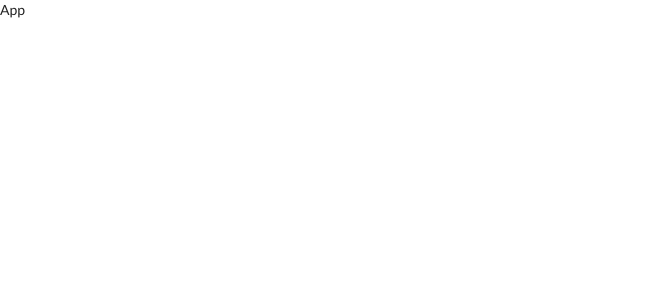
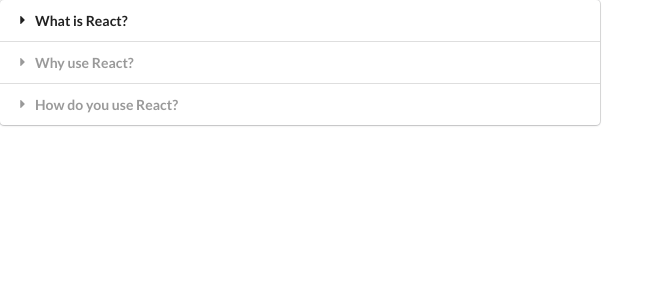
Before and after one commit to deekshagupta/Modern-React-with-Redux, a React (Create React App) app: page / in a window 1280 px wide. Shown: the top 300 px of the page, without its empty margins (0-664 px from the left). Built offline with nearby package versions, Linux system fonts and the light colour scheme.

Commit message:
Accordion

```diff
--- /dev/null
+++ b/src/App.js
@@ -0,0 +1,25 @@
+import React from 'react';
+import Accordion from './components/Accordion';
+
+const items = [
+  {
+    title: 'What is React?',
+    content: 'React is a front end javascript framework',
+  },
+  {
+    title: 'Why use React?',
+    content: 'React is a favorite JS library among engineers',
+  },
+  {
+    title: 'How do you use React?',
+    content: 'You use React by creating components',
+  },
+];
+
+export default () => {
+  return (
+    <div>
+      <Accordion items={items} />
+    </div>
+  );
+};
--- /dev/null
+++ b/src/components/Accordion.js
@@ -0,0 +1,31 @@
+import React, { useState } from "react";
+
+const Accordion = ({ items }) => {
+  const [activeIndex, setActiveIndex] = useState(null);
+
+  const onTitleClick = (index) => {
+    setActiveIndex(index, () => {
+      console.log("madhur");
+    });
+  };
+
+  const renderedItems = items.map((item, index) => {
+    const active = index === activeIndex ? "active" : "";
+
+    return (
+      <React.Fragment key={item.title}>
+        <div className={`title ${active}`} onClick={() => onTitleClick(index)}>
+          <i className="dropdown icon"></i>
+          {item.title}
+        </div>
+        <div className={`content ${active}`}>
+          <p>{item.content}</p>
+        </div>
+      </React.Fragment>
+    );
+  });
+
+  return <div className="ui styled accordion">{renderedItems}</div>;
+};
+
+export default Accordion;
--- a/src/components/App.js
+++ /dev/null
@@ -1,7 +0,0 @@
-import React from "react";
-
-const App = () => {
-  return <div> App </div>;
-};
-
-export default App;
```
Also changed, not shown: src/index.js (+4 -4 lines).
